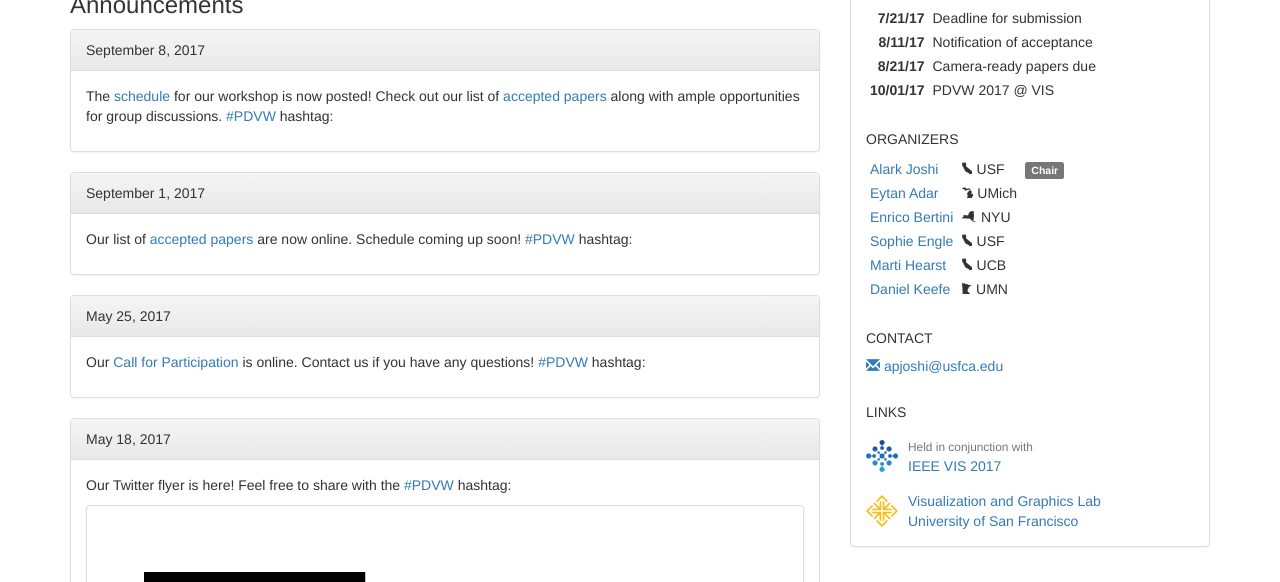
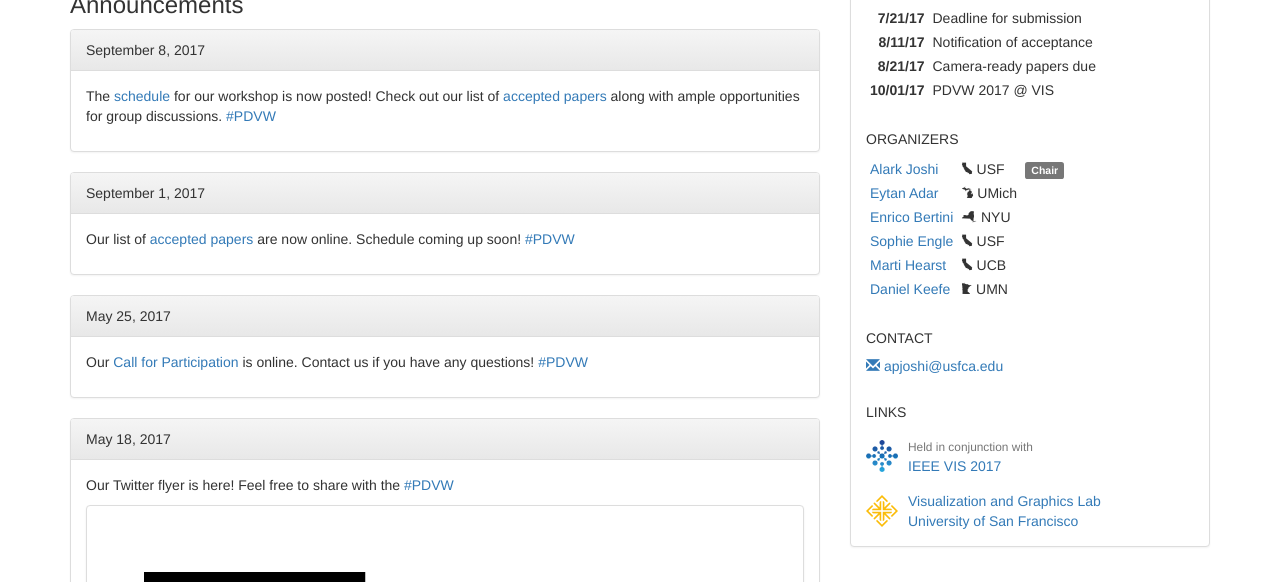
Before and after one commit to usfvgl/pdvw, a Jekyll site: the page built from 2017/index.html, in a window 1280 px wide. Shown: the part 350-932 px from the top of the page. Built offline with Jekyll 4.4.1, drawn with Linux system fonts in a browser that asks for light colours.

Commit message:
Minor modifications

```diff
--- a/2017/index.html
+++ b/2017/index.html
@@ -12,7 +12,7 @@ title: Home
 <div class="panel panel-default">
   <div class="panel-heading">September 8, 2017</div>
   <div class="panel-body">
-    <p>The <a href="schedule.html">schedule</a> for our workshop is now posted! Check out our list of <a href="abstracts.html">accepted papers</a> along with ample opportunities for group discussions. <a href="https://twitter.com/hashtag/PDVW">#PDVW</a> hashtag:</p>
+    <p>The <a href="schedule.html">schedule</a> for our workshop is now posted! Check out our list of <a href="abstracts.html">accepted papers</a> along with ample opportunities for group discussions.  <a href="https://twitter.com/hashtag/PDVW">#PDVW</a> </p>
   </div>
 </div>
 
@@ -20,7 +20,7 @@ title: Home
 <div class="panel panel-default">
   <div class="panel-heading">September 1, 2017</div>
   <div class="panel-body">
-    <p>Our list of <a href="abstracts.html">accepted papers</a> are now online. Schedule coming up soon! <a href="https://twitter.com/hashtag/PDVW">#PDVW</a> hashtag:</p>
+    <p>Our list of <a href="abstracts.html">accepted papers</a> are now online. Schedule coming up soon!  <a href="https://twitter.com/hashtag/PDVW">#PDVW</a> </p>
   </div>
 </div>
 
@@ -28,7 +28,7 @@ title: Home
 <div class="panel panel-default">
   <div class="panel-heading">May 25, 2017</div>
   <div class="panel-body">
-    <p>Our <a href="cfp.html">Call for Participation</a> is online. Contact us if you have any questions! <a href="https://twitter.com/hashtag/PDVW">#PDVW</a> hashtag:</p>
+    <p>Our <a href="cfp.html">Call for Participation</a> is online. Contact us if you have any questions!  <a href="https://twitter.com/hashtag/PDVW">#PDVW</a> </p>
   </div>
 </div>
 
@@ -36,7 +36,7 @@ title: Home
 <div class="panel panel-default">
   <div class="panel-heading">May 18, 2017</div>
   <div class="panel-body">
-    <p>Our Twitter flyer is here! Feel free to share with the <a href="https://twitter.com/hashtag/PDVW">#PDVW</a> hashtag:</p>
+    <p>Our Twitter flyer is here! Feel free to share with the  <a href="https://twitter.com/hashtag/PDVW">#PDVW</a> </p>
     <img src="images/flyer-white.png" class="img-thumbnail img-responsive"/>
   </div>
 </div>
```
